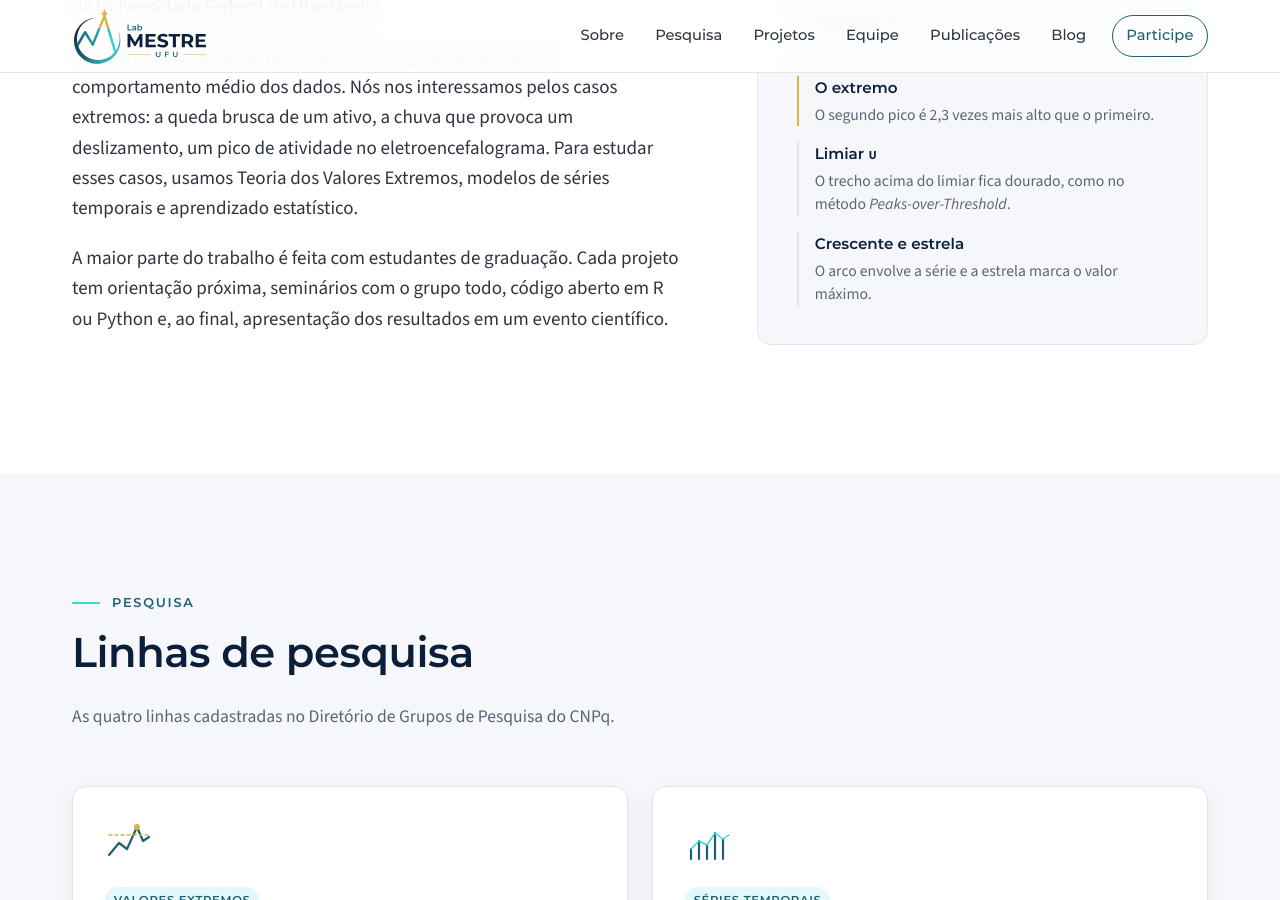
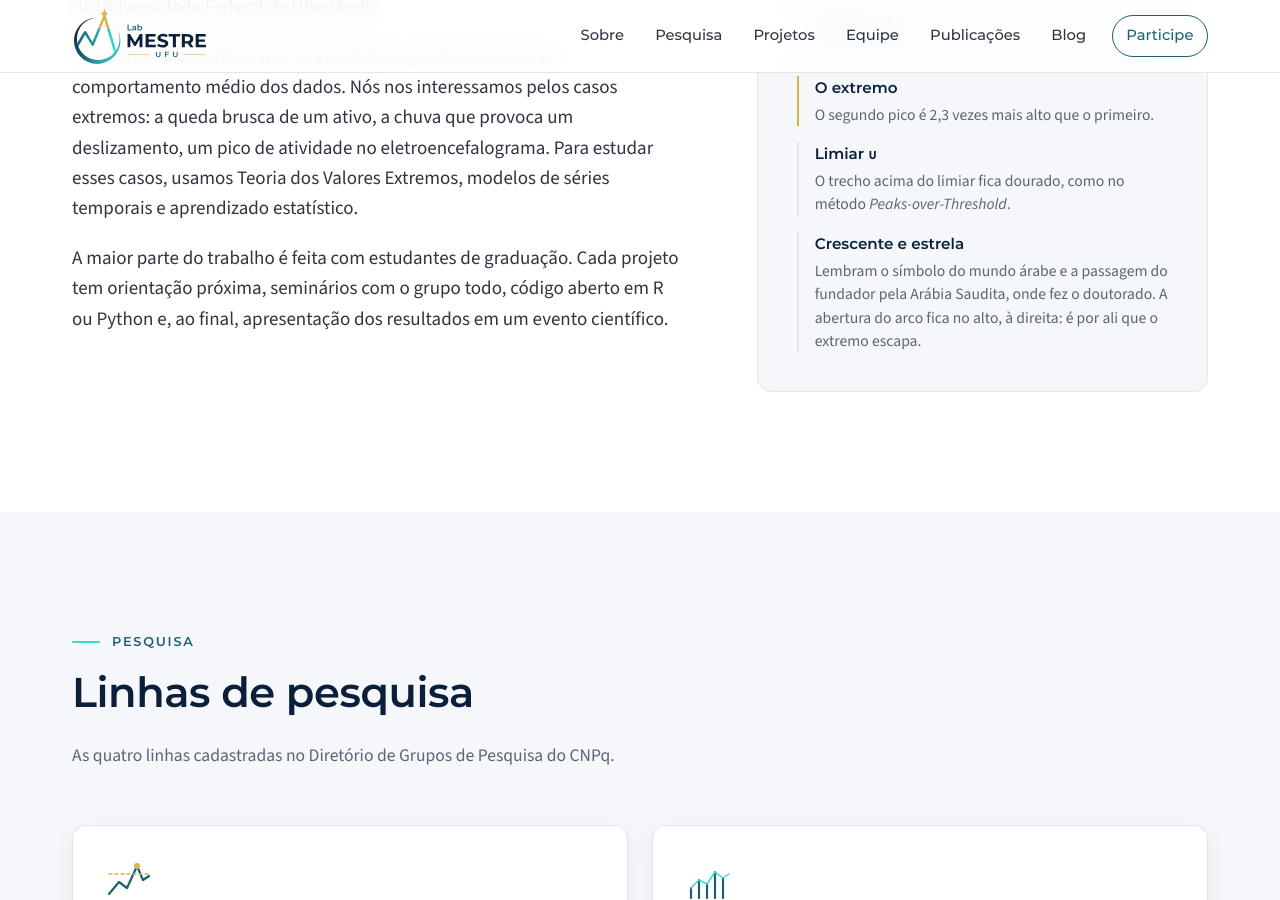
Before and after one commit to matheusguerrero/labmestre, a Jekyll site: the page built from index.html, in a window 1280 px wide and 900 px high, scrolled down 1308 px. Built offline with Jekyll 4.4.1, drawn with Linux system fonts in a browser that asks for light colours.

Commit message:
Símbolo: explica a origem do crescente e da estrela
Co-Authored-By: Claude Opus 5.5 <noreply@anthropic.com>

```diff
--- a/index.html
+++ b/index.html
@@ -61,7 +61,7 @@ layout: default
             <div><dt>Série em M</dt><dd>O M de MESTRE é desenhado por uma série temporal.</dd></div>
             <div><dt>O extremo</dt><dd>O segundo pico é 2,3 vezes mais alto que o primeiro.</dd></div>
             <div><dt>Limiar <span class="mono">u</span></dt><dd>O trecho acima do limiar fica dourado, como no método <em>Peaks-over-Threshold</em>.</dd></div>
-            <div><dt>Crescente e estrela</dt><dd>O arco envolve a série e a estrela marca o valor máximo.</dd></div>
+            <div><dt>Crescente e estrela</dt><dd>Lembram o símbolo do mundo árabe e a passagem do fundador pela Arábia Saudita, onde fez o doutorado. A abertura do arco fica no alto, à direita: é por ali que o extremo escapa.</dd></div>
           </dl>
         </aside>
       </div>
```
